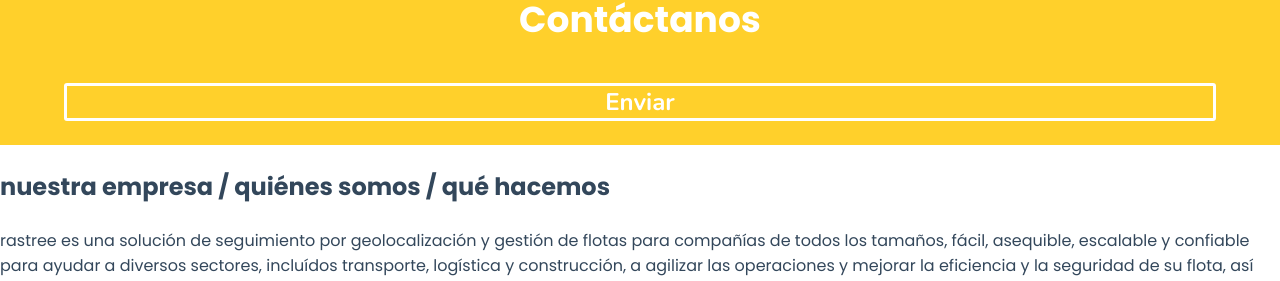
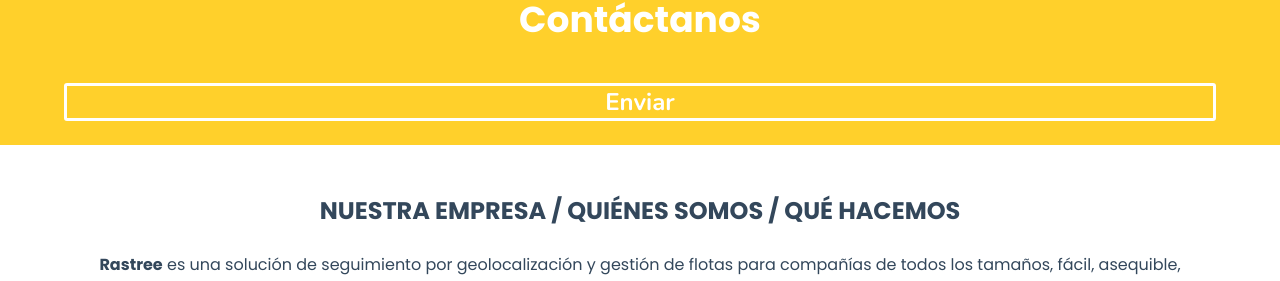
Before and after one commit to devmicrosystems/rastree-website, a website built with Vite: page index.html in a window 1280 px wide. Shown: the part 1743-2024 px from the top of the page. Built offline with nearby package versions, Linux system fonts and the light colour scheme.

Commit message:
section about

```diff
--- a/index.html
+++ b/index.html
@@ -177,7 +177,7 @@
 			<article class="about">
 				<div>
 					<h2>nuestra empresa / quiénes somos / qué hacemos</h2>
-					<p>rastree es una solución de seguimiento por geolocalización y gestión de flotas para
+					<p><span>rastree</span> es una solución de seguimiento por geolocalización y gestión de flotas para
 					compañías de todos los tamaños, fácil, asequible, escalable y confiable para ayudar a
 					diversos sectores, incluídos transporte, logística y construcción, a agilizar las
 					operaciones y mejorar la eficiencia y la seguridad de su flota, así como reducir los
--- a/style.css
+++ b/style.css
@@ -482,3 +482,25 @@
     border: 3px solid var(--clr-white-1);
     display: block;
 }
+/*
+ * section about
+ */
+.about {
+    display: flex;
+    flex-direction: column;
+    align-items: center;
+    background-color: var(--clr-white-1);
+    margin-top: 1.5rem;
+    margin-bottom: 1.5rem;
+}
+.about > div {
+    max-width: 90%;
+    text-align: center;
+}
+.about h2 {
+    text-transform: uppercase;
+}
+.about p span:first-of-type {
+    font-weight: 700;
+    text-transform: capitalize;
+}
```
